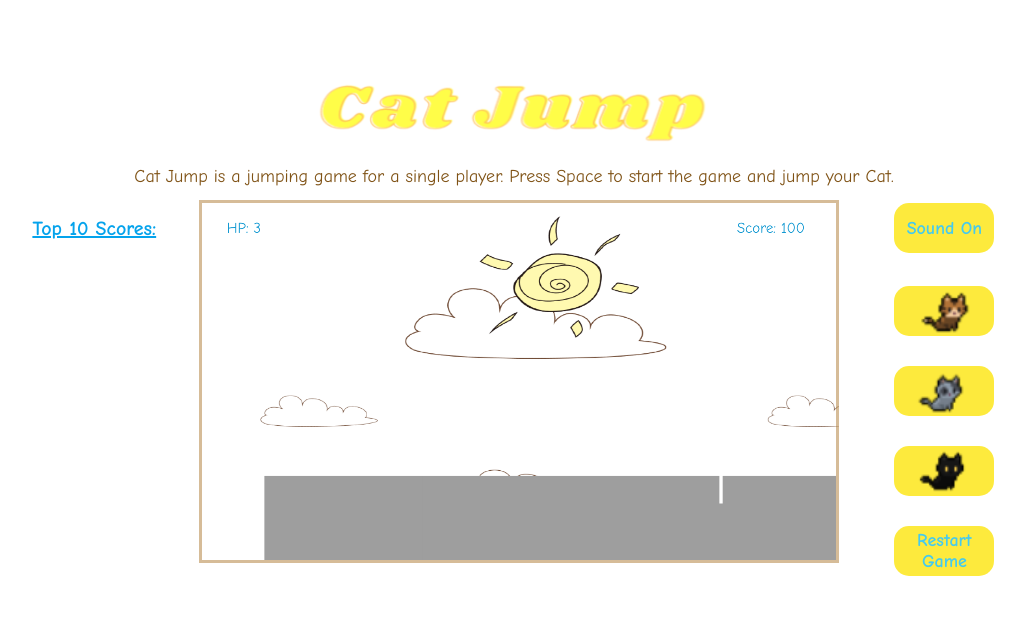
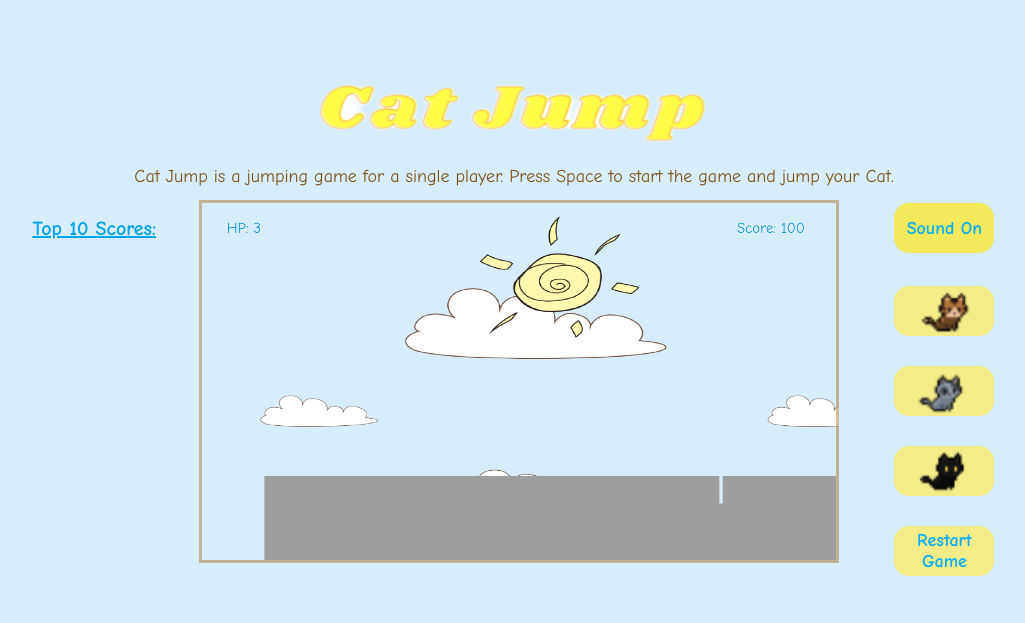
Before and after one commit to TaoweiLi/Cat_Game, a plain HTML site: page index.html in a window 1280 px wide. Shown: the top 623 px of the page, without its empty margins (134-1159 px from the left). Drawn offline with Linux system fonts and the light colour scheme; no server answers.

Commit message:
test done

```diff
--- a/dist/styles.css
+++ b/dist/styles.css
@@ -8,6 +8,7 @@
 body {
   width: 100vw;
   height: 100vh;
+  background-color:rgb(216, 237, 251);
 
 }
 
@@ -58,7 +59,8 @@ body {
 }
 
 #soundButton {
-  background-color: rgba(253, 232, 39, 0.898);
+  background-color: rgba(253, 232, 39, 0.741);
+  order: rgba(253, 232, 39, 0.741);
   border-radius: 15px;
   border: none;
   color: (9, 159, 193);
@@ -83,12 +85,12 @@ button {
   display: block;
   border-radius: 15px;
   transition-duration: 0.3s;
-  background: rgba(253, 232, 39, 0.898);
-  border: rgba(253, 232, 39, 0.898);
+  background: rgba(252, 236, 96, 0.741);
+  border: rgba(253, 232, 39, 0.741);
   font-weight: bold;
   width: 100px;
   height: 50px;
-  color: rgb(69, 202, 238);
+  color: rgb(7, 172, 249);
   outline: none;
   font-size: 18px;
   font-family: Comic Sans MS, Comic Sans;
--- a/src/cat.js
+++ b/src/cat.js
@@ -91,7 +91,7 @@ class Cat extends Component {
 
   jump() {
     if (this.hitBottom(this.canvasHeight)) {
-      this.gravity = -1 * this.gravity;  //reversed gravity make jump
+      this.gravity = -1 * this.gravity;  //negative gravity make jump
       // this.isJump = true;
     }
   }
```
Also changed, not shown: 1 other file.
